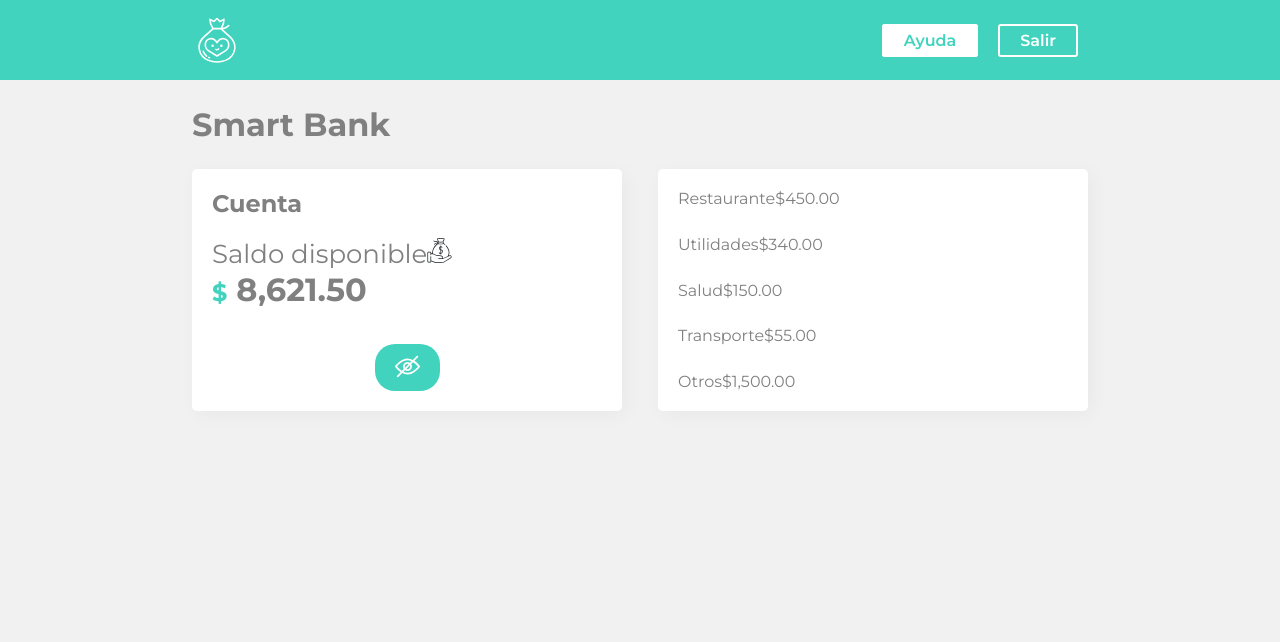
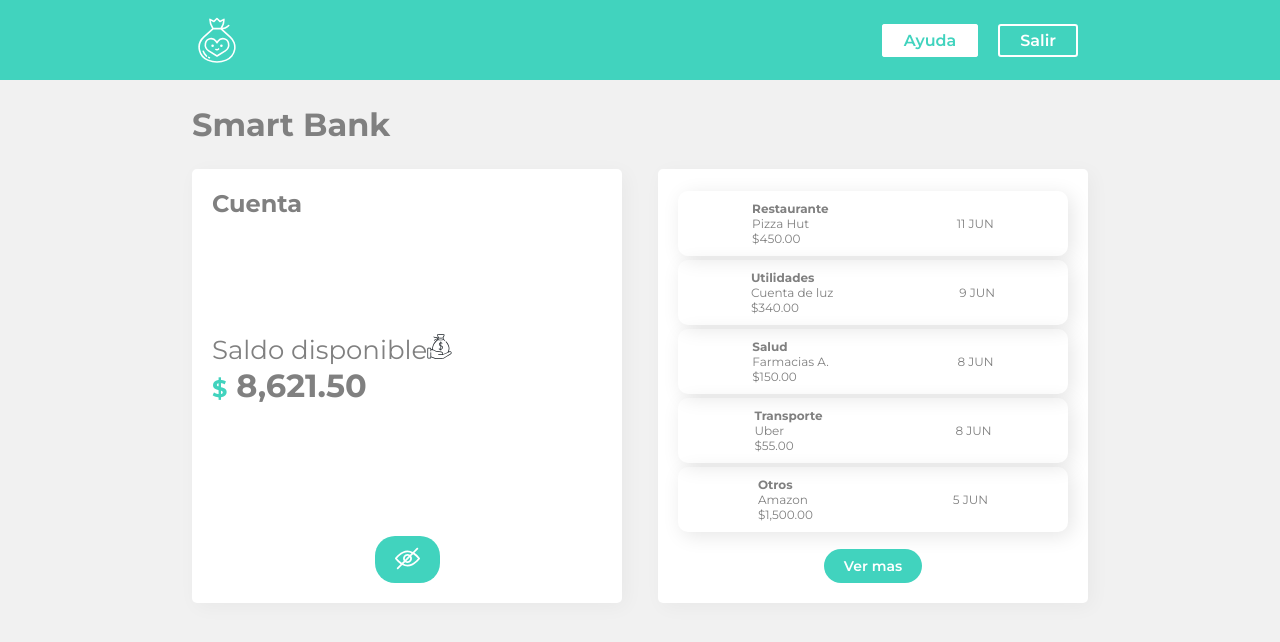
Before and after one commit to OtilioGD/styled-components, a React (Create React App) app: page / in a window 1280 px wide. Shown: the top 642 px of the page. Built offline with nearby package versions, Linux system fonts and the light colour scheme.

Commit message:
Creando lista de items detalles, styled-Info

```diff
--- /dev/null
+++ b/src/Components/Card/index.js
@@ -0,0 +1,35 @@
+import React from "react";
+import styled from "styled-components";
+
+const Card = styled.div`
+    box-shadow: 4px 4px 20px 0px rgba(0,0,0,0.1);
+    border-radius: 10px;
+    margin: 2px 0;
+    display: flex;
+    align-items: center;
+    justify-content: space-around;
+    padding: 10px;
+    font-size: 12px;
+`;
+
+const Info = styled.div`
+    display: flex;
+    flex-direction: column;
+    .type{
+        font-weight: bold;
+    }
+`;
+
+export default ({ cargo }) => {
+    //console.log(cargo + ' Este es');
+    const { value, from, type, date} = cargo;
+
+    return <Card>
+        <Info>
+          <span className="type">{type}</span>
+          <span>{from}</span>
+          <span>{value}</span>
+        </Info>
+        <span>{date}</span>
+    </Card>
+}
--- a/src/Components/List/index.jsx
+++ b/src/Components/List/index.jsx
@@ -1,19 +1,18 @@
 import React from "react";
-import { Box } from "../UI";
+import { Box, Btn } from "../UI";
 import { lista} from '../../info';
+import Card from "../Card";
 
 const List = () => {
     console.log(lista);
     return <Box>
         {
-            lista.cargos.map(({id, date, value, from, type}) => {
-                return <div key={ id }>
-                    <span>{ type }</span>
-                    <span>{ value }</span>
-                </div>
+            lista.cargos.map((cargo, i) => {
+                //console.log('Cargos en map ', cargo);
+                return <Card key={ i } cargo={ cargo } />
             })
         }
-
+    <Btn>Ver mas</Btn>
     </Box>
 }
 
```
